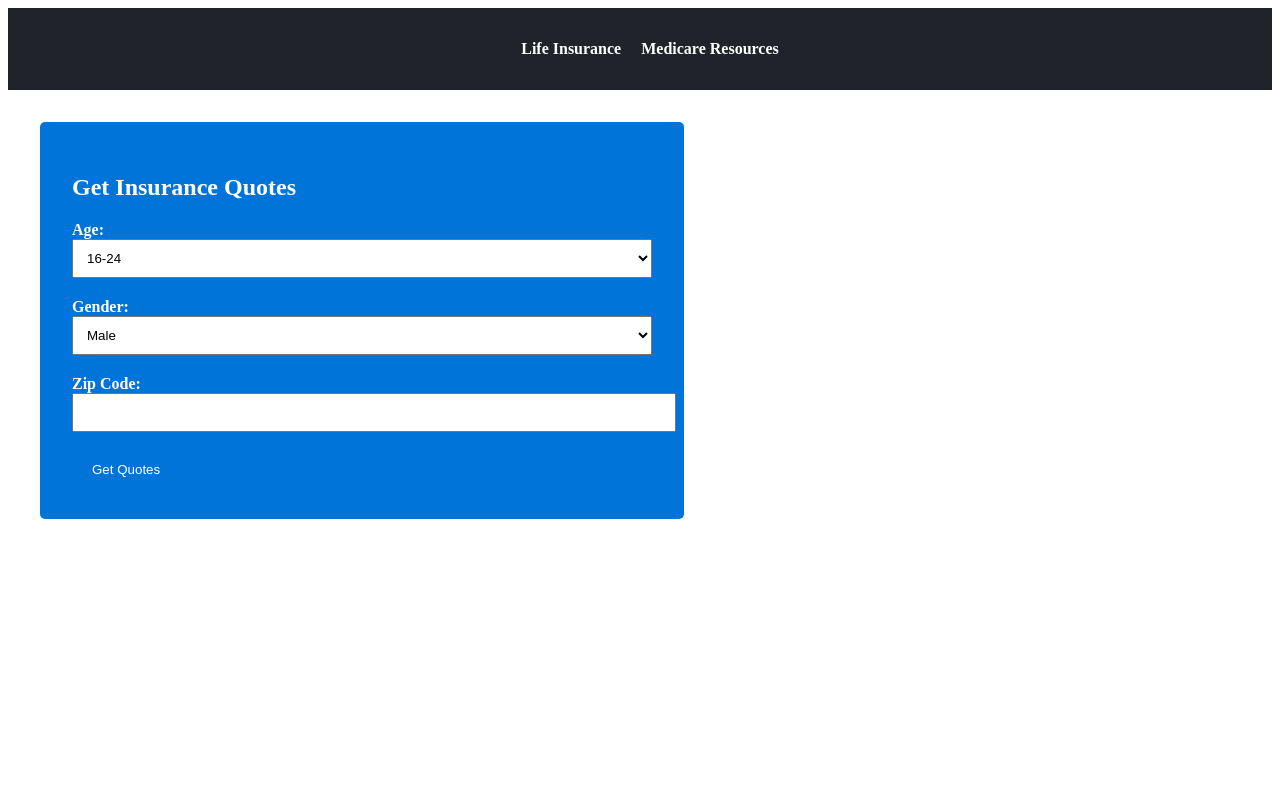
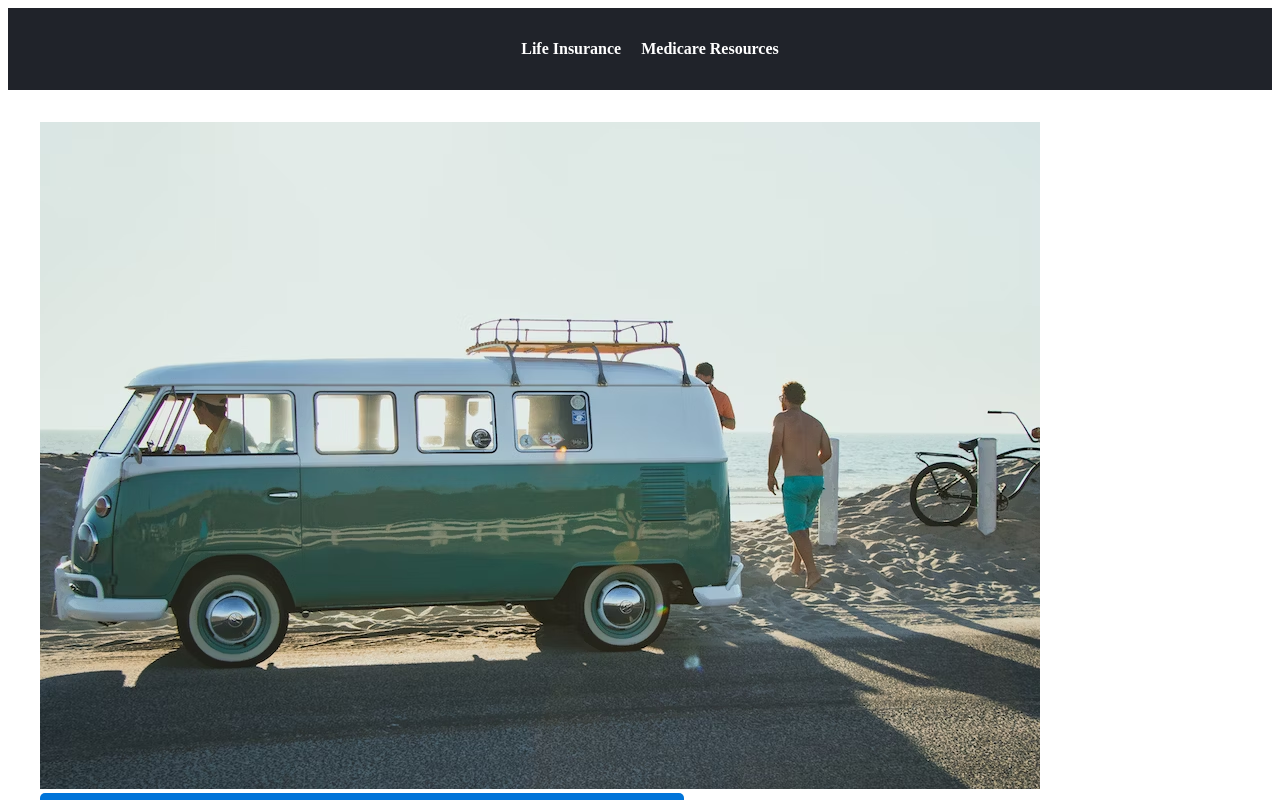
Before and after one commit to rocketenterprise/rocketquotes, a plain HTML site: page index.html in a window 1280 px wide. Shown: the top 800 px of the page. Drawn offline with Linux system fonts and the light colour scheme.

Commit message:
update index

```diff
--- a/index.html
+++ b/index.html
@@ -18,6 +18,7 @@
     <main>
         <section class="left-column">
             <div class="image-carousel">
+               <img src="photo-1551681903-eff25cf5aca5.avif" alt="">
                 <!-- Carousel images go here -->
             </div>
         </section>
```
